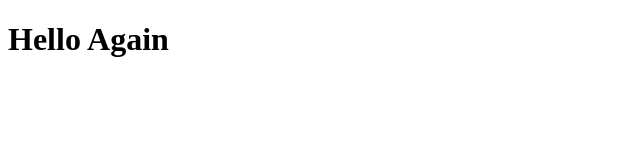
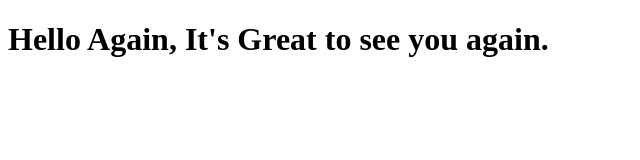
Before and after one commit to NikhilPareek25/coursera-test, a plain HTML site: page site/index.html in a window 1280 px wide. Shown: the whole page, without its empty margins (0-640 px from the left). Drawn offline with Linux system fonts and the light colour scheme.

Commit message:
My second message

```diff
--- a/site/index.html
+++ b/site/index.html
@@ -6,6 +6,6 @@
 	<title>Hello Nikhil</title>
 </head>
 <body>
-	<h1>Hello Again</h1>
+	<h1>Hello Again, It's Great to see you again.</h1>
 </body>
 </html>
```
